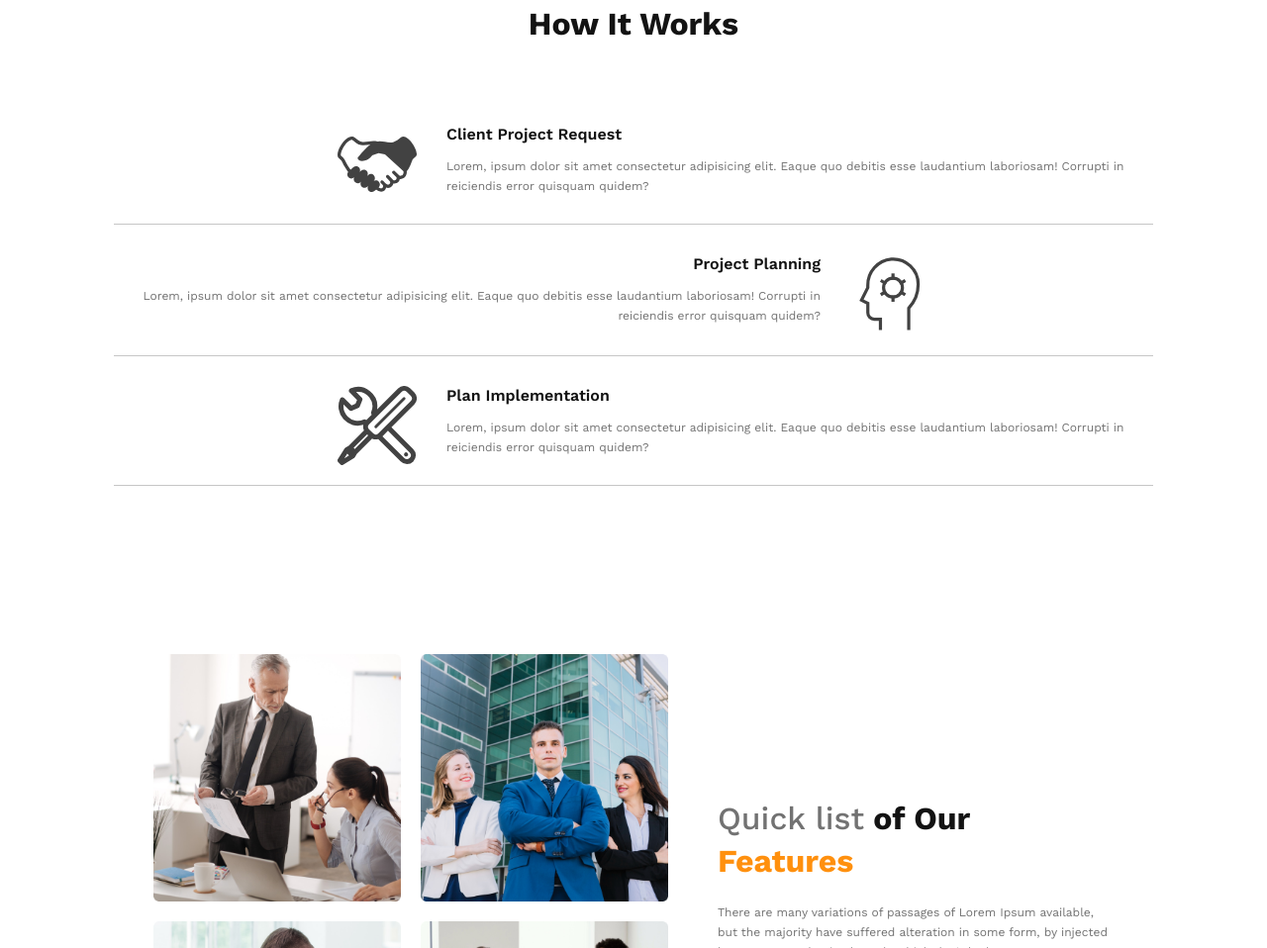
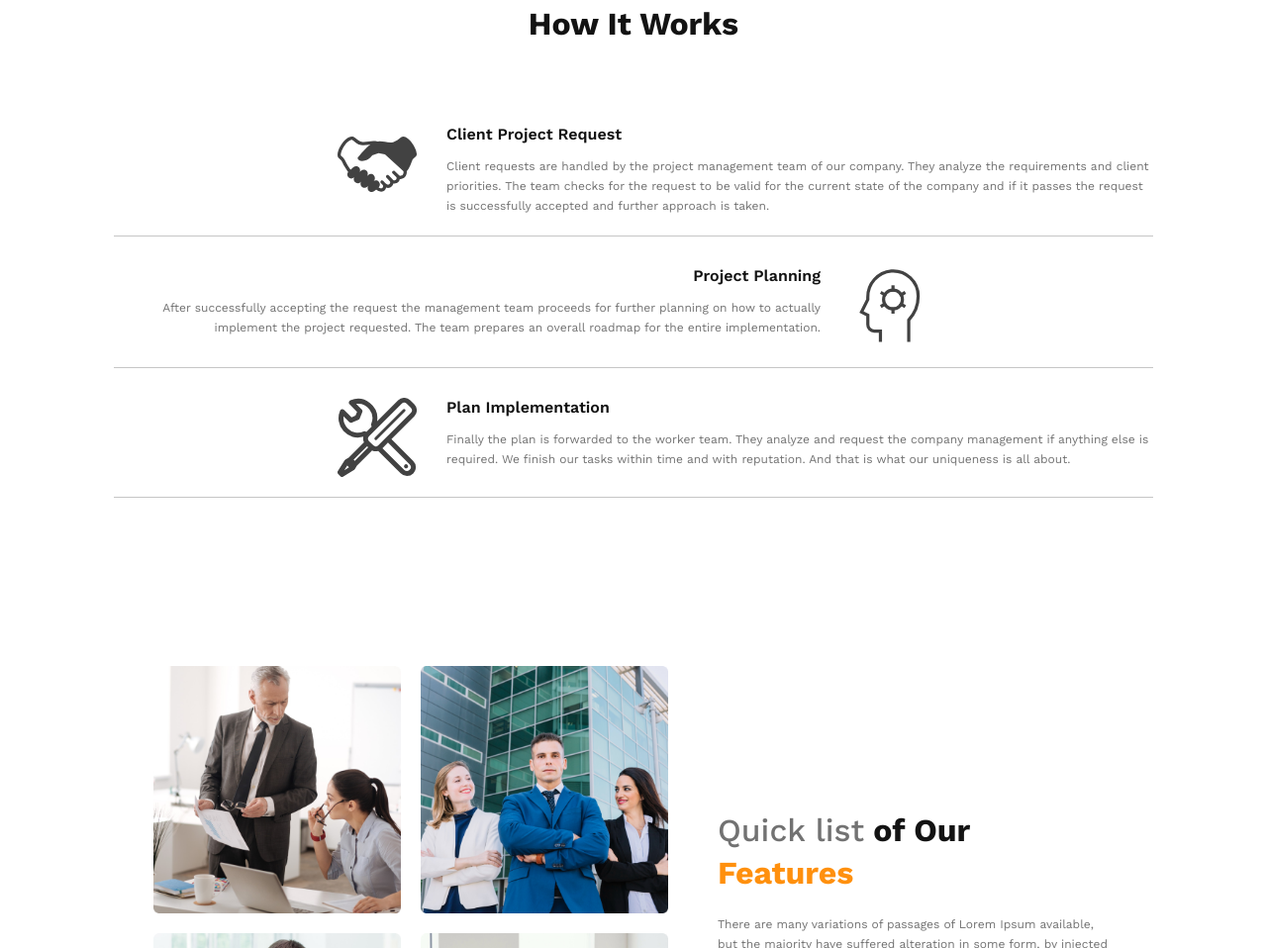
Before and after one commit to Hasibul-Hasan-ofcs/PH_assignment2_g3_architects_project, a plain HTML site: page index.html in a window 1280 px wide. Shown: the part 1050-2008 px from the top of the page at 99% size. Drawn offline with nearby package versions, Linux system fonts and the light colour scheme.

Commit message:
finalizing #3

```diff
--- a/index.html
+++ b/index.html
@@ -83,9 +83,11 @@
             <div class="right_portion">
               <h5>Client Project Request</h5>
               <p>
-                Lorem, ipsum dolor sit amet consectetur adipisicing elit. Eaque
-                quo debitis esse laudantium laboriosam! Corrupti in reiciendis
-                error quisquam quidem?
+                Client requests are handled by the project management team of
+                our company. They analyze the requirements and client
+                priorities. The team checks for the request to be valid for the
+                current state of the company and if it passes the request is
+                successfully accepted and further approach is taken.
               </p>
             </div>
           </div>
@@ -93,9 +95,10 @@
             <div class="right_portion">
               <h5>Project Planning</h5>
               <p class="text_right">
-                Lorem, ipsum dolor sit amet consectetur adipisicing elit. Eaque
-                quo debitis esse laudantium laboriosam! Corrupti in reiciendis
-                error quisquam quidem?
+                After successfully accepting the request the management team
+                proceeds for further planning on how to actually implement the
+                project requested. The team prepares an overall roadmap for the
+                entire implementation.
               </p>
             </div>
             <div class="left_portion">
@@ -109,9 +112,10 @@
             <div class="right_portion">
               <h5>Plan Implementation</h5>
               <p>
-                Lorem, ipsum dolor sit amet consectetur adipisicing elit. Eaque
-                quo debitis esse laudantium laboriosam! Corrupti in reiciendis
-                error quisquam quidem?
+                Finally the plan is forwarded to the worker team. They analyze
+                and request the company management if anything else is required.
+                We finish our tasks within time and with reputation. And that is
+                what our uniqueness is all about.
               </p>
             </div>
           </div>
```
